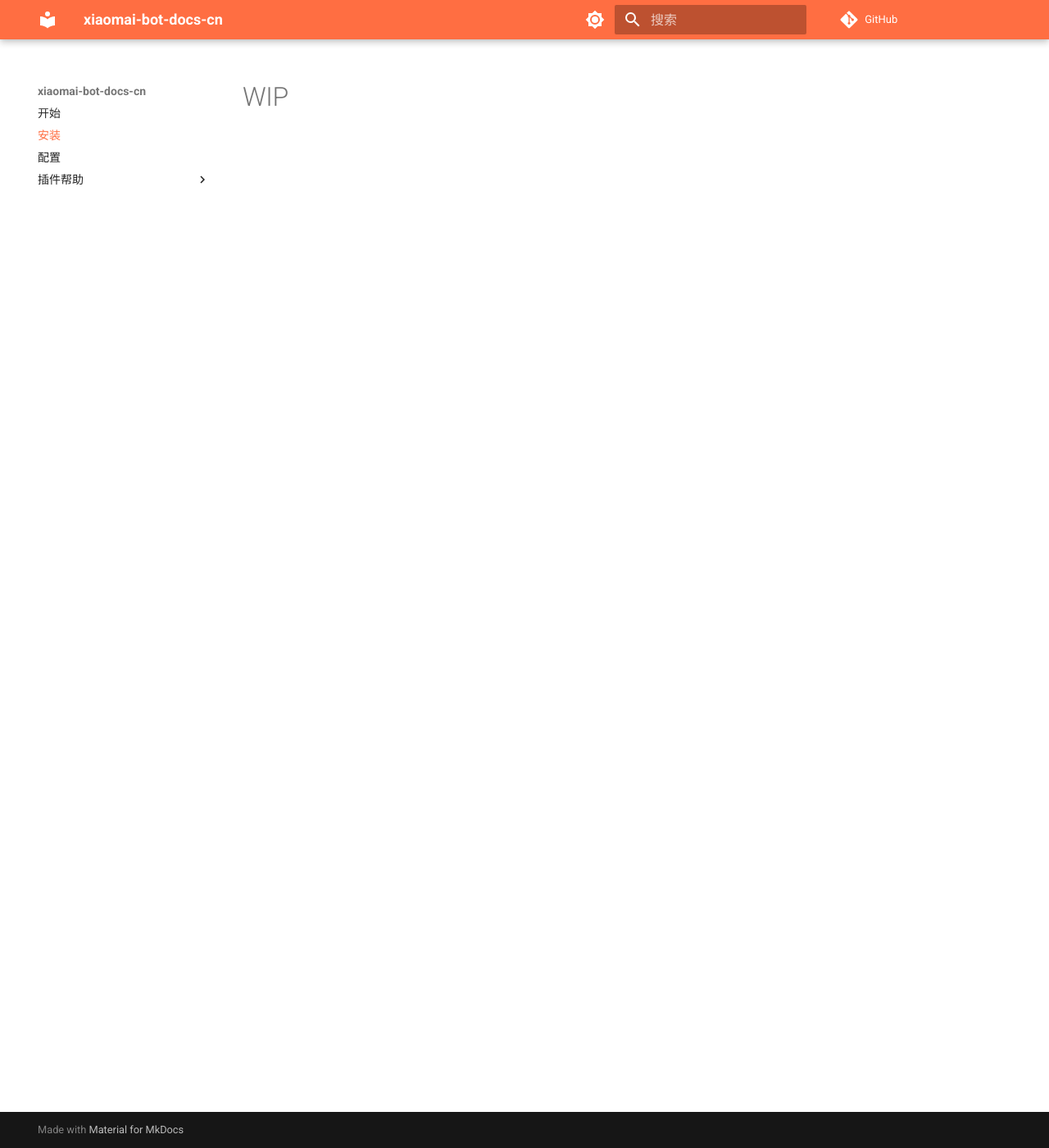
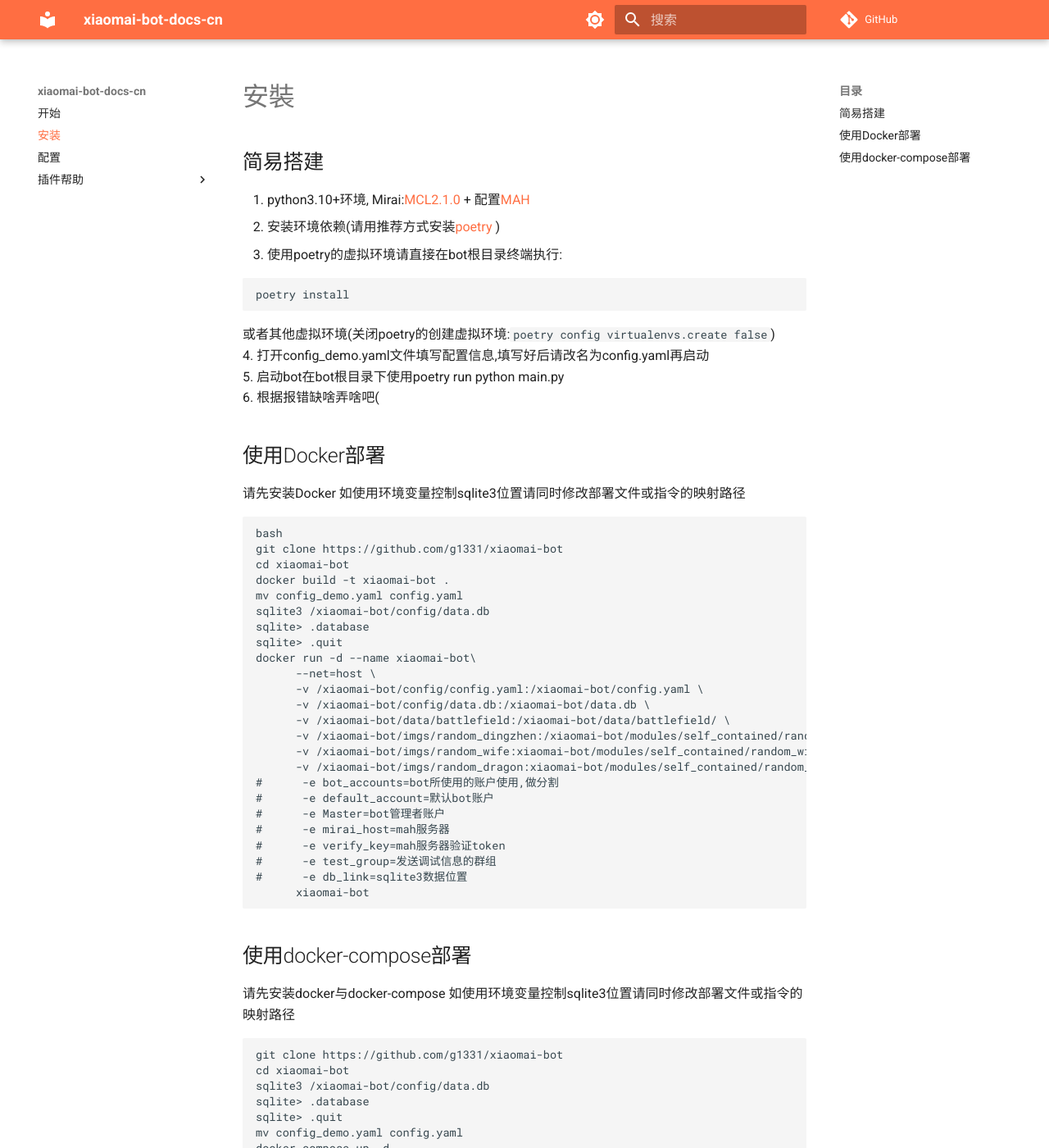
Before and after one commit to ifvlaboratory/xiaomai-bot-docs, an MkDocs documentation site: the page built from docs/user-guide/installation.md, in a window 1280 px wide and 1400 px high. Shown: the whole window at 82% size. Built offline with MkDocs 1.6.1 and Material for MkDocs 9.7.7, drawn with Linux system fonts in a browser that asks for light colours; comment, search, counter and statistics services are not loaded.

Commit message:
Improve bf1_groupmanager Initiate installation and introduction

````diff
--- a/docs/user-guide/installation.md
+++ b/docs/user-guide/installation.md
@@ -1 +1,63 @@
-# WIP
+# 安裝
+
+## 简易搭建
+
+1. python3.10+环境, Mirai:[MCL2.1.0](https://docs.mirai.mamoe.net/ConsoleTerminal.html) + 配置[MAH](https://docs.mirai.mamoe.net/mirai-api-http/)
+2. 安装环境依赖(请用推荐方式安装[poetry](https://python-poetry.org/docs/#installation) )
+3. 使用poetry的虚拟环境请直接在bot根目录终端执行:
+
+```text
+poetry install
+```
+
+   或者其他虚拟环境(关闭poetry的创建虚拟环境:```poetry config virtualenvs.create false```)
+4. 打开config_demo.yaml文件填写配置信息,填写好后请改名为config.yaml再启动
+5. 启动bot在bot根目录下使用poetry run python main.py
+6. 根据报错缺啥弄啥吧(
+
+## 使用Docker部署
+
+请先安装Docker
+如使用环境变量控制sqlite3位置请同时修改部署文件或指令的映射路径
+
+```sh
+bash
+git clone https://github.com/g1331/xiaomai-bot                                                          # 下载项目
+cd xiaomai-bot                                                                                          # 进入项目目录
+docker build -t xiaomai-bot .                                                                           # 构建docker镜像
+mv config_demo.yaml config.yaml                                                                         # 请修改配置文件
+sqlite3 /xiaomai-bot/config/data.db                                                                     # 创建sqlite数据库
+sqlite> .database                                                                                       # 查看数据库
+sqlite> .quit                                                                                           # 退出sqlite
+docker run -d --name xiaomai-bot\                                                                       # 容器名
+      --net=host \                                                                                      # 使用主机网络
+      -v /xiaomai-bot/config/config.yaml:/xiaomai-bot/config.yaml \                                     # 挂载配置文件
+      -v /xiaomai-bot/config/data.db:/xiaomai-bot/data.db \                                             # 挂载数据库
+      -v /xiaomai-bot/data/battlefield:/xiaomai-bot/data/battlefield/ \                                 # 挂载战地一机器人资源
+      -v /xiaomai-bot/imgs/random_dingzhen:/xiaomai-bot/modules/self_contained/random_dingzhen/imgs/ \  # 挂载随机丁真图片
+      -v /xiaomai-bot/imgs/random_wife:xiaomai-bot/modules/self_contained/random_wife/imgs/ \           # 挂载随机老婆图片
+      -v /xiaomai-bot/imgs/random_dragon:xiaomai-bot/modules/self_contained/random_dragon/imgs/ \       # 挂载随机龙图图片
+#      -e bot_accounts=bot所使用的账户使用,做分割
+#      -e default_account=默认bot账户
+#      -e Master=bot管理者账户
+#      -e mirai_host=mah服务器
+#      -e verify_key=mah服务器验证token
+#      -e test_group=发送调试信息的群组
+#      -e db_link=sqlite3数据位置
+      xiaomai-bot                                                                                       # 运行容器
+```
+
+## 使用docker-compose部署
+
+请先安装docker与docker-compose
+如使用环境变量控制sqlite3位置请同时修改部署文件或指令的映射路径
+
+```bash
+git clone https://github.com/g1331/xiaomai-bot                                                          # 下载项目
+cd xiaomai-bot                                                                                          # 进入项目目录
+sqlite3 /xiaomai-bot/config/data.db                                                                     # 创建sqlite数据库
+sqlite> .database                                                                                       # 查看数据库
+sqlite> .quit                                                                                           # 退出
+mv config_demo.yaml config.yaml                                                                         # 请修改配置文件，以及docker-compose.yml中的挂载路径
+docker-compose up -d                                                                                    # 构建并运行容器
+```
````
Also changed, not shown: docs/modules-help/self_contained/bf1_groupmanager.md (+2 -0 lines), docs/user-guide/introduction.md (added, +14 -0 lines).
